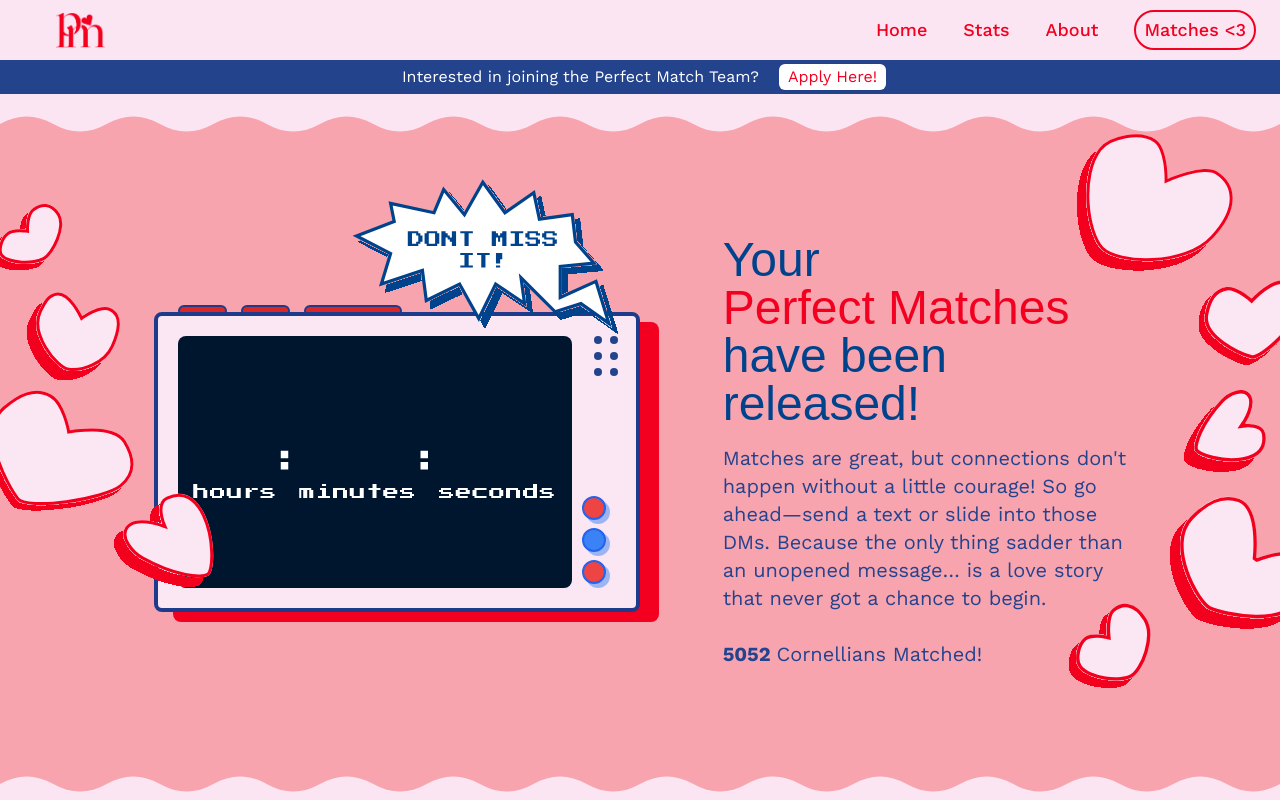
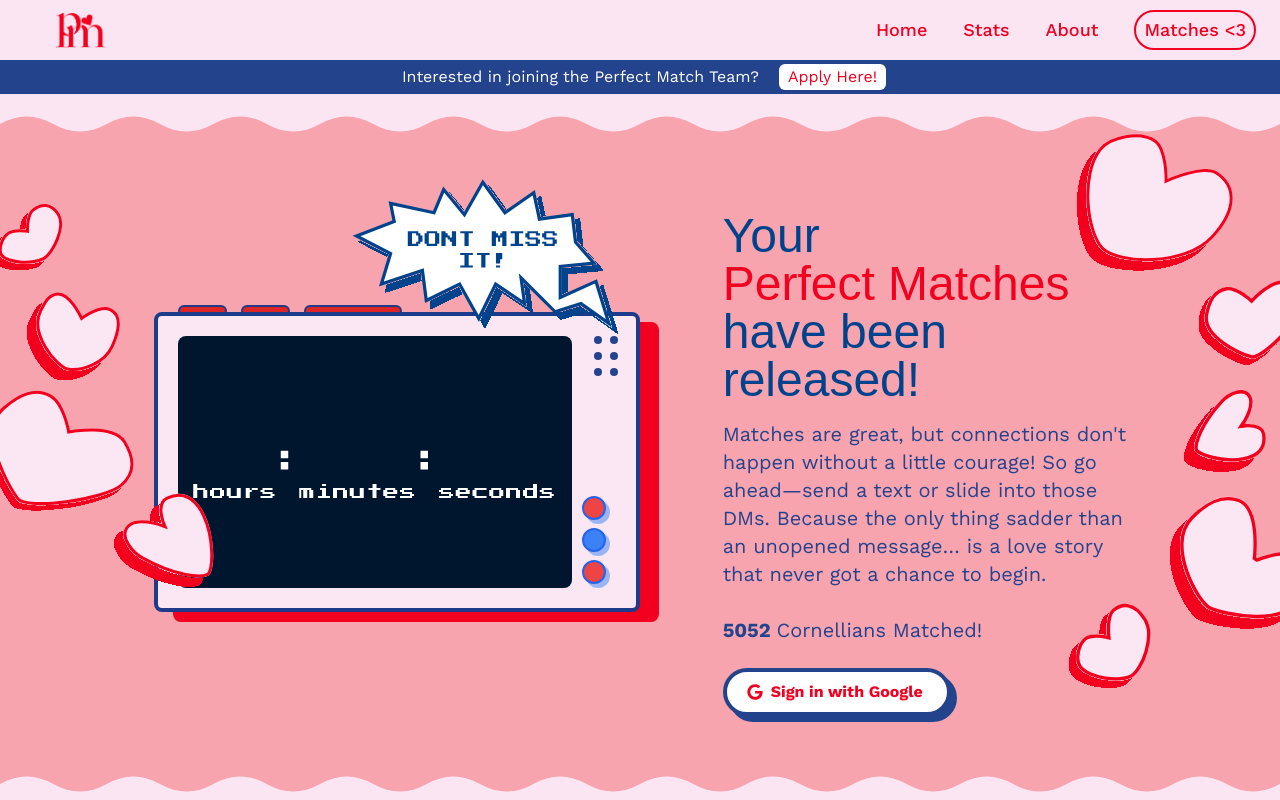
Before and after one commit to wyatt/perfect-match-web, a Next.js app: page / in a window 1280 px wide. Shown: the top 800 px of the page. Built offline with nearby package versions, Linux system fonts and the light colour scheme; no server answers; the database is empty; a web font is replaced by a local one.

Commit message:
Added burger menu and log in back

```diff
--- a/components/header/burgerMenu.tsx
+++ b/components/header/burgerMenu.tsx
@@ -42,7 +42,7 @@ const Toggle = () => {
                                     <Link href="/about">About</Link>
                                 </li>
                                 <li className="text-pmred-500 text-xl font-medium mt-5 mb-5">
-                                    <Link href="/profile">Survey</Link>
+                                    <Link href="/profile">Matches</Link>
                                 </li>
                                 {status === 'authenticated' && (
                                     <li className="text-pmred-500 text-xl font-medium mt-5 mb-5 hover:text-red-500 ease-in-out transition-all duration-200">
--- a/pages/index.tsx
+++ b/pages/index.tsx
@@ -99,16 +99,16 @@ const Home: NextPage = (props: any) => {
                                         <br />
 
                                     </p>
-                                    {/* {!props.user ? (
+                                    {!props.user ? (
                                         <GoogleAuth login={!props.user} />
                                     ) : (
                                         <Link href="/profile">
                                             <Button bold={true} >
                                                 see my matches!
                                             </Button>
-                                        </Link> */}
-                                    { }
-                                    <br></br>
+                                        </Link>
+                                    )}
+
                                 </div>
                             </div>
 
```
